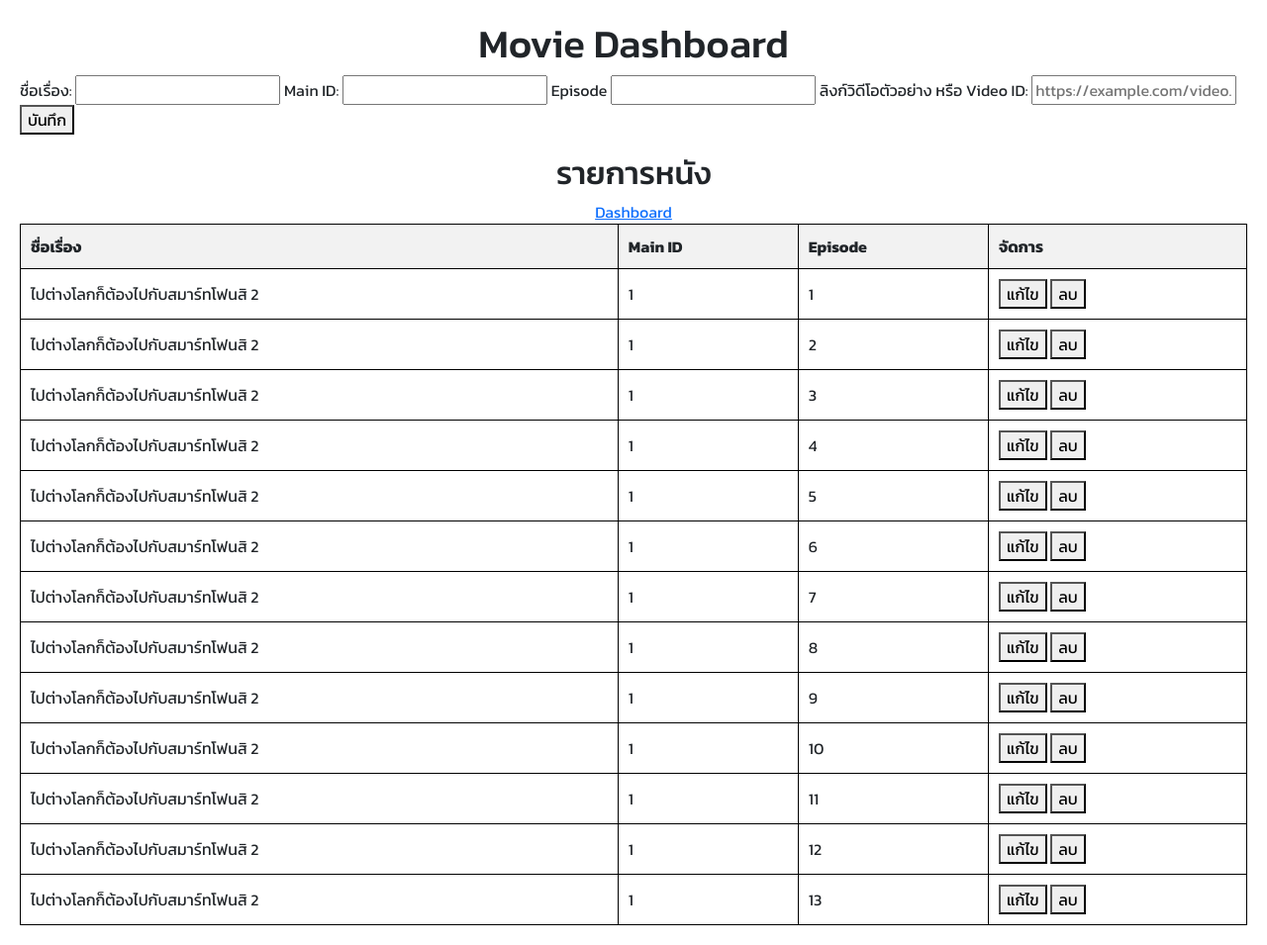
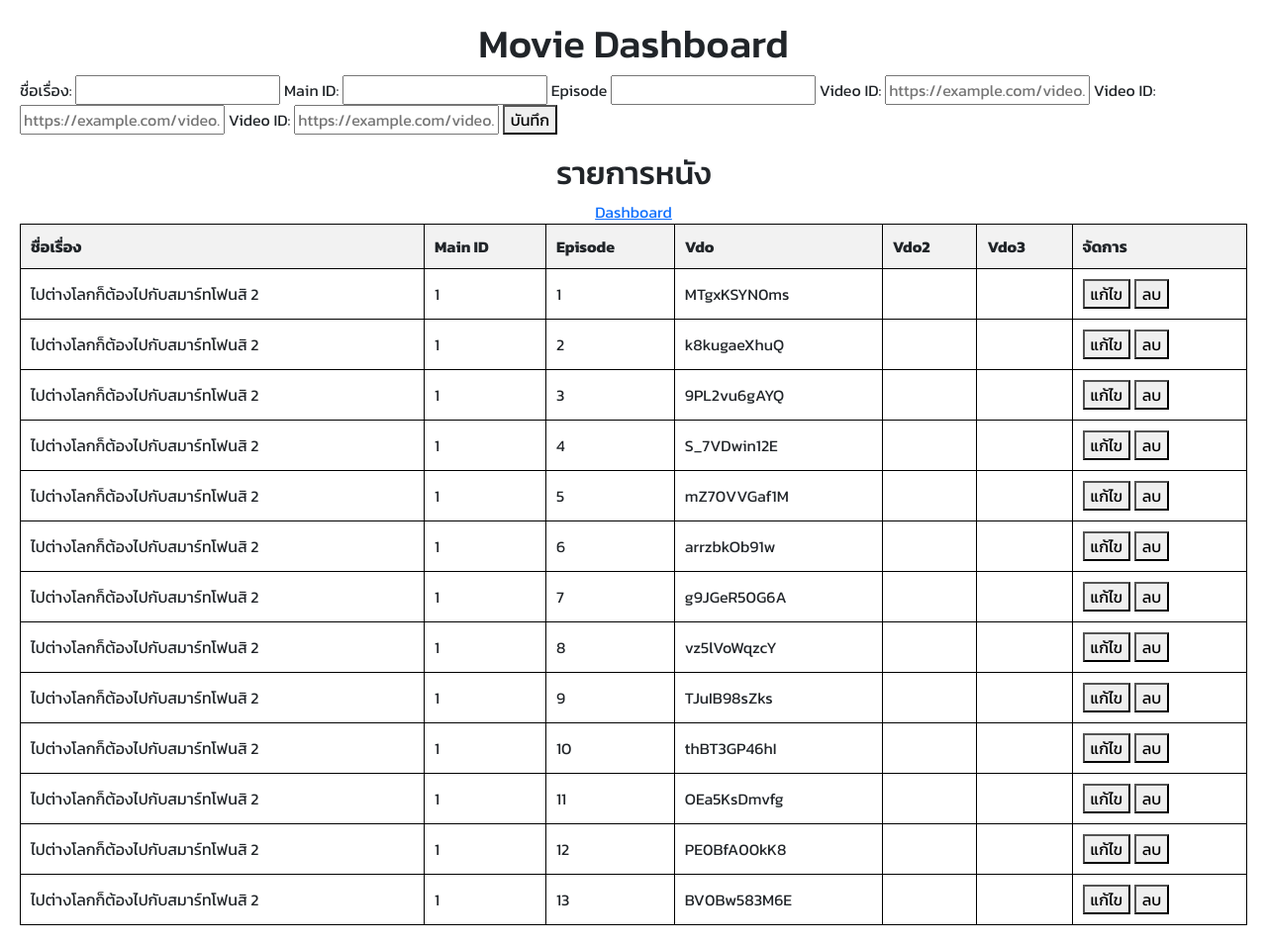
Before and after one commit to Aker490/mov, a PHP site: page /Dashboard/Dashboardlist.php in a window 1280 px wide. Shown: the whole page at 99% size. Run offline with PHP 8.4, Linux system fonts and the light colour scheme; data comes from the database, SQL or seed files in the repository; data that the repository does not hold is empty.

Commit message:
Updata Dashboard And Play Movie

```diff
--- a/Dashboard/Dashboardlist.php
+++ b/Dashboard/Dashboardlist.php
@@ -17,25 +17,27 @@ if ($_SERVER['REQUEST_METHOD'] == 'POST') {
     $main_id = htmlspecialchars($_POST['main_id'] ?? '', ENT_QUOTES, 'UTF-8');
     $episode = htmlspecialchars($_POST['episode'] ?? '', ENT_QUOTES, 'UTF-8');
     $vdo = htmlspecialchars($_POST['vdo'] ?? '', ENT_QUOTES, 'UTF-8');
+    $vdo_02 = htmlspecialchars($_POST['vdo_02'] ?? '', ENT_QUOTES, 'UTF-8');
+    $vdo_03 = htmlspecialchars($_POST['vdo_03'] ?? '', ENT_QUOTES, 'UTF-8');
 
     if ($action === 'add') {
-        $check_sql = "SELECT * FROM data_list WHERE name = ? AND vdo = ? AND main_id = ? AND episode = ?";
+        $check_sql = "SELECT * FROM data_list WHERE name = ? AND vdo = ? AND vdo_02 = ? AND vdo_03 = ? AND main_id = ? AND episode = ?";
         $stmt = $conn->prepare($check_sql);
-        $stmt->bind_param("ssss", $name, $vdo, $main_id, $episode); // เพิ่ม "s" สำหรับ episode
+        $stmt->bind_param("ssss", $name, $vdo, $vdo_02, $vdo_03, $main_id, $episode); // เพิ่ม "s" สำหรับ episode
         $stmt->execute();
         $check_result = $stmt->get_result();
 
         if ($check_result->num_rows == 0) {
-            $insert_sql = "INSERT INTO data_list (name, main_id, vdo, episode) VALUES (?, ?, ?, ?)";
+            $insert_sql = "INSERT INTO data_list (name, main_id, vdo, $vdo_02, $vdo_03, episode) VALUES (?, ?, ?, ?)";
             $stmt = $conn->prepare($insert_sql);
-            $stmt->bind_param("ssss", $name, $main_id, $vdo, $episode); // แก้ไขตามจำนวนพารามิเตอร์
+            $stmt->bind_param("ssss", $name, $main_id, $vdo, $vdo_02, $vdo_03, $episode); // แก้ไขตามจำนวนพารามิเตอร์
             $stmt->execute();
         }
         $stmt->close();
     } elseif ($action === 'edit' && $id) {
-        $update_sql = "UPDATE data_list SET name=?, main_id=?, vdo=?, episode=? WHERE id=?";
+        $update_sql = "UPDATE data_list SET name=?, main_id=?, vdo=?, vdo_02=?, vdo_03=?, episode=? WHERE id=?";
         $stmt = $conn->prepare($update_sql);
-        $stmt->bind_param("sssii", $name, $main_id, $vdo, $episode, $id); // เปลี่ยนเป็น "sssii"
+        $stmt->bind_param("sssii", $name, $main_id, $vdo, $vdo_02, $vdo_03, $episode, $id); // เปลี่ยนเป็น "sssii"
         $stmt->execute();
         $stmt->close();
     } elseif ($action === 'delete' && $id) {
@@ -75,8 +77,12 @@ $result = $conn->query("SELECT * FROM data_list");
         <label for="episode">Episode</label>
         <input type="text" id="episode" name="episode" required>
 
-        <label for="vdo">ลิงก์วิดีโอตัวอย่าง หรือ Video ID:</label>
+        <label for="vdo">Video ID:</label>
         <input type="text" id="vdo" name="vdo" placeholder="https://example.com/video.mp4 or YouTube ID" required>
+        <label for="vdo">Video ID:</label>
+        <input type="text" id="vdo_02" name="vdo_02" placeholder="https://example.com/video.mp4 or YouTube ID" required>
+        <label for="vdo_02">Video ID:</label>
+        <input type="text" id="vdo_02" name="vdo_02" placeholder="https://example.com/video.mp4 or YouTube ID" required>
 
         <button type="submit">บันทึก</button>
     </form>
@@ -87,6 +93,9 @@ $result = $conn->query("SELECT * FROM data_list");
         <th>ชื่อเรื่อง</th>
         <th>Main ID</th>
         <th>Episode</th>
+        <th>Vdo</th>
+        <th>Vdo2</th>
+        <th>Vdo3</th>
         <th>จัดการ</th>
         <a href=./Dashboard.php>Dashboard</a>
     </tr>
@@ -95,6 +104,9 @@ $result = $conn->query("SELECT * FROM data_list");
         <td><?php echo $row['name']; ?></td>
         <td><?php echo $row['main_id']; ?></td> <!-- แก้ไขตรงนี้ให้แสดง Main ID โดยตรง -->
         <td><?php echo $row['episode']; ?></td> <!-- แก้ไขตรงนี้ให้แสดง Episode โดยตรง -->
+        <td><?php echo $row['vdo']; ?></td> <!-- แก้ไขตรงนี้ให้แสดง vdo โดยตรง -->
+        <td><?php echo $row['vdo_02']; ?></td> <!-- แก้ไขตรงนี้ให้แสดง vdo_02 โดยตรง -->
+        <td><?php echo $row['vdo_03']; ?></td> <!-- แก้ไขตรงนี้ให้แสดง vdo_03 โดยตรง -->
         <td>
             <form method="POST" style="display:inline;">
                 <input type="hidden" name="id" value="<?php echo $row['id']; ?>">
@@ -118,6 +130,8 @@ $result = $conn->query("SELECT * FROM data_list");
             document.getElementById('main_id').value = data.main_id;
             document.getElementById('episode').value = data.episode;
             document.getElementById('vdo').value = data.vdo;
+            document.getElementById('vdo_02').value = data.vdo_02;
+            document.getElementById('vdo_03').value = data.vdo_02;
             document.querySelector("input[name='action']").value = 'edit';
             document.querySelector("input[name='id']").value = data.id;
         }
```
Also changed, not shown: Dashboard/Dashboard.php (+5 -2 lines), play.php (+2 -5 lines).
